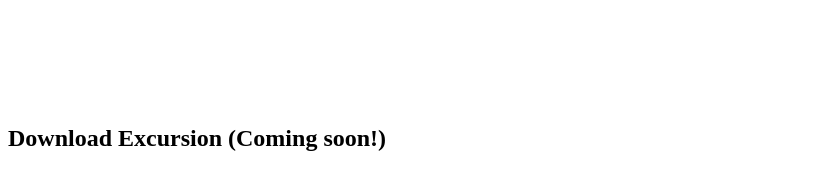
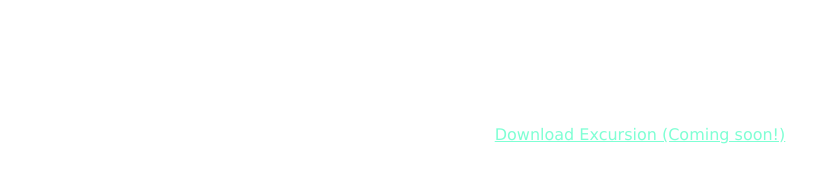
Before and after one commit to stephabutcher/excursion, a plain HTML site: page index.html in a window 1280 px wide. Shown: the whole page, without its empty margins (0-839 px from the left). Drawn offline with Linux system fonts and the light colour scheme; files that its build step writes are made by us from their sources.

Commit message:
Update style.css

```diff
--- a/resources/css/style.css
+++ b/resources/css/style.css
@@ -5,3 +5,12 @@
     color: white;
     text-align: center;
 }
+
+h2 {
+    font-family: Verdana, Geneva, Tahoma, sans-serif;
+    font-weight: normal;
+    font-size: 16px;
+    color: aquamarine;
+    text-align: center;
+    text-decoration: underline;
+}
```
